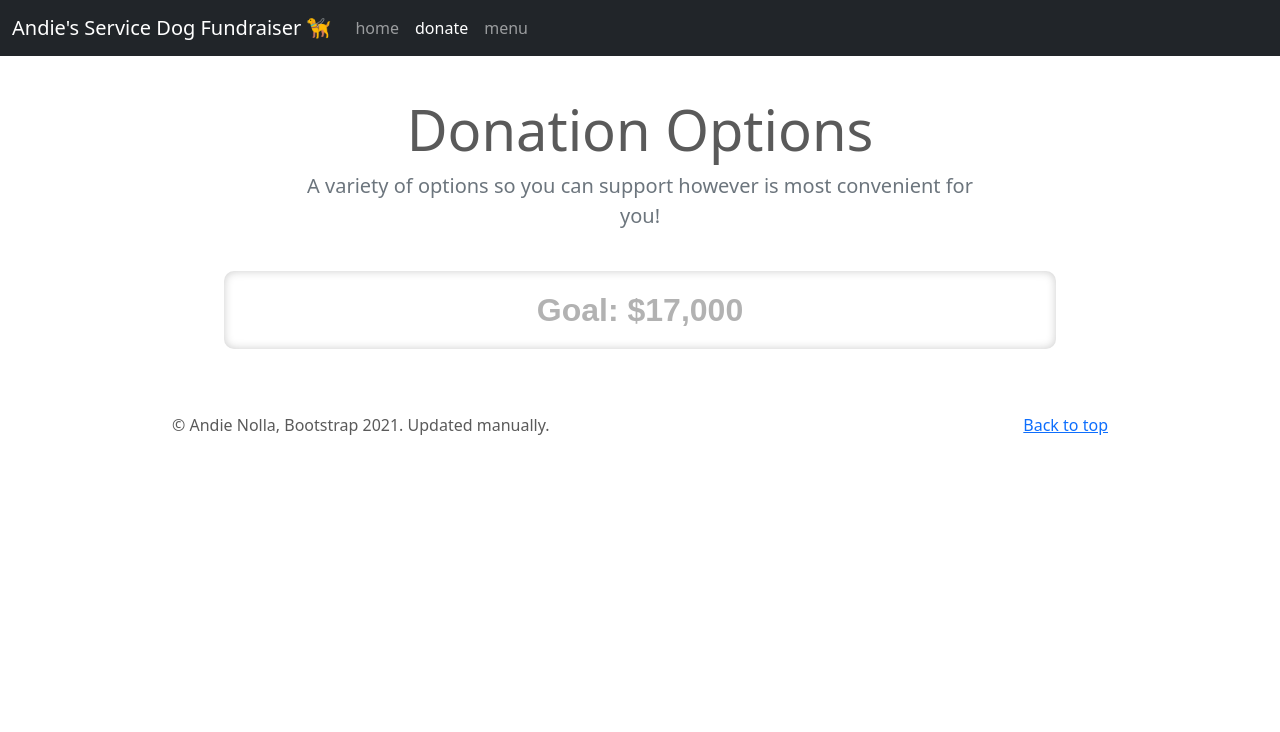
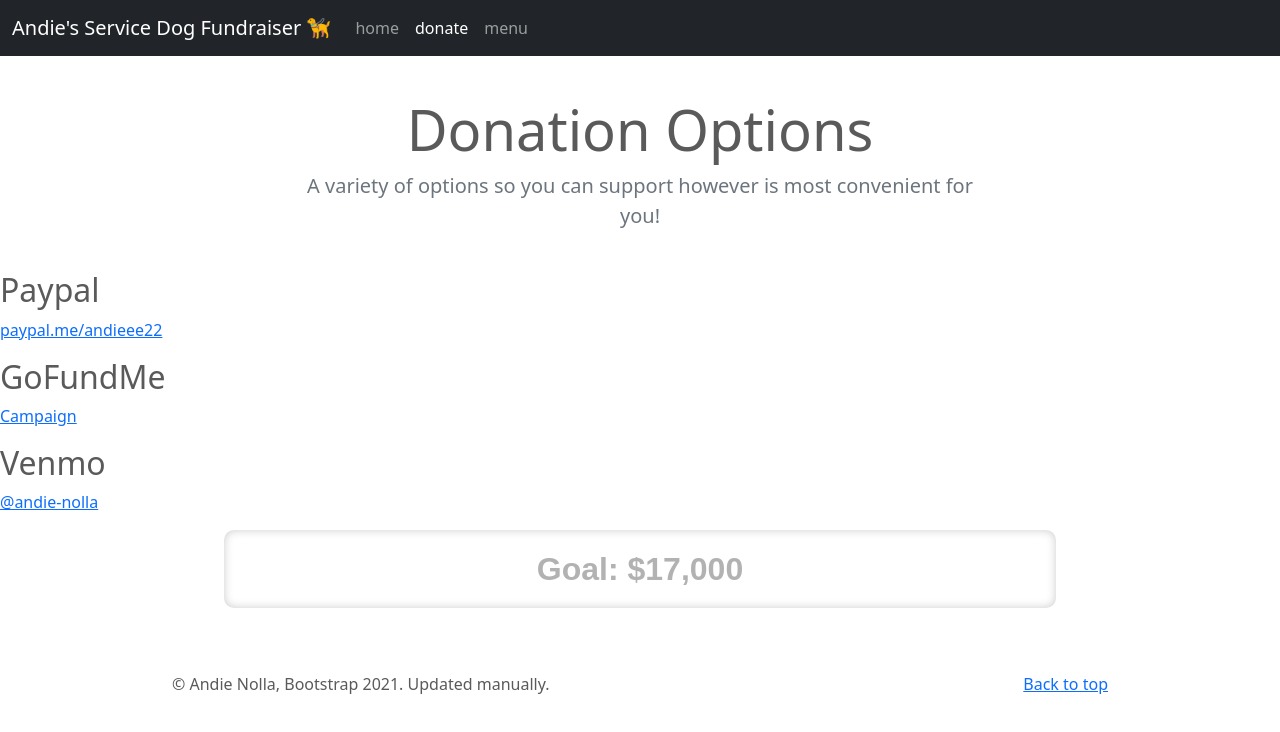
Before and after one commit to andieeeee/fundraiser, a plain HTML site: page homepage/donate.html in a window 1280 px wide. Drawn offline with Linux system fonts and the light colour scheme; files that its build step writes are made by us from their sources; files whose address does not match are found by name.

Commit message:
updated donation methods

```diff
--- a/homepage/donate.html
+++ b/homepage/donate.html
@@ -59,6 +59,12 @@
     </div>
 </header>
 <main>
+<h2>Paypal</h2>
+<p><a href="https://www.paypal.com/paypalme/andieee22">paypal.me/andieee22</a></p>
+<h2>GoFundMe</h2>
+<p><a href="https://www.gofundme.com/f/service-dog-for-andie">Campaign</a></p>
+<h2>Venmo</h2>
+<p><a href="www.venmo.com/u/Andie-Nolla">@andie-nolla</a></p>
 
 
     <div class="progress-bg">
```
Also changed, not shown: index.html (+1 -1 lines), 1 other file.
